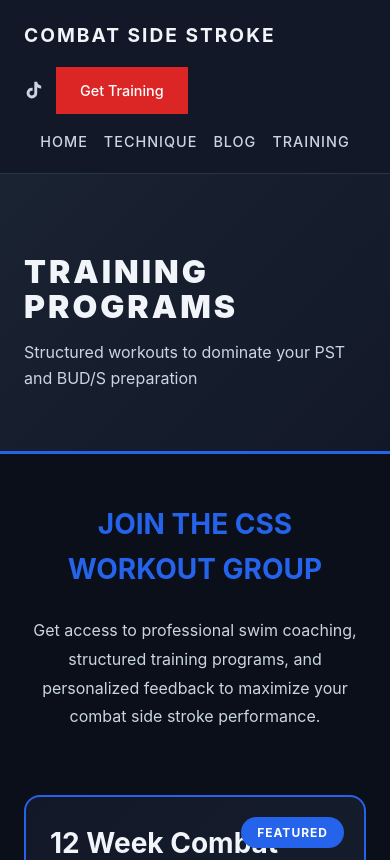
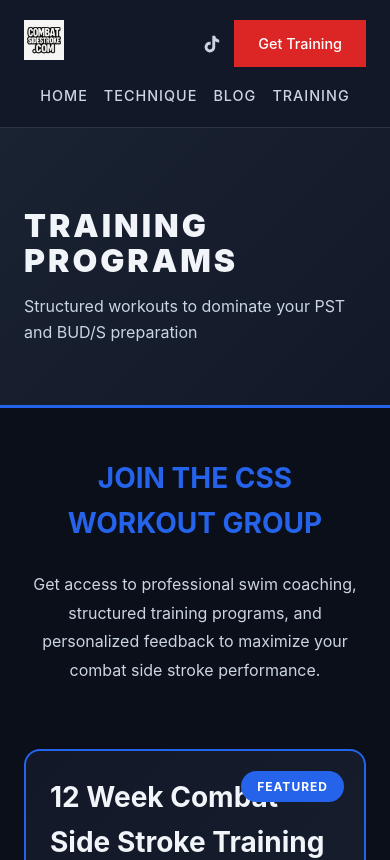
Before and after one commit to swimnerdtim/combatsidestroke, a React (Vite) app: page /combatsidestroke/training in a window 390 px wide. Shown: the top 860 px of the page. Built offline with nearby package versions, Linux system fonts and the light colour scheme.

Commit message:
Add modern Combat Side Stroke logo to header and footer

```diff
--- a/src/components/Footer.css
+++ b/src/components/Footer.css
@@ -18,11 +18,11 @@
   color: var(--text-primary);
 }
 
-.footer-logo {
-  font-size: 1.5rem;
-  font-weight: 700;
-  letter-spacing: 2px;
-  text-transform: uppercase;
+.footer-logo-img {
+  height: 60px;
+  width: auto;
+  object-fit: contain;
+  margin-bottom: 16px;
 }
 
 .footer-tagline {
--- a/src/components/Footer.jsx
+++ b/src/components/Footer.jsx
@@ -7,7 +7,7 @@ function Footer() {
       <div className="container">
         <div className="footer-content">
           <div className="footer-section">
-            <h3 className="footer-logo">COMBAT SIDE STROKE</h3>
+            <img src="/combatsidestroke/logo.png" alt="Combat Side Stroke" className="footer-logo-img" />
             <p className="footer-tagline">
               Become a force in the water.
             </p>
--- a/src/components/Header.css
+++ b/src/components/Header.css
@@ -14,13 +14,10 @@
   justify-content: space-between;
 }
 
-.logo-text {
-  font-size: 1.5rem;
-  font-weight: 700;
-  letter-spacing: 2px;
-  text-transform: uppercase;
-  color: var(--text-primary);
-  text-decoration: none;
+.logo-img {
+  height: 50px;
+  width: auto;
+  object-fit: contain;
 }
 
 .nav {
@@ -89,8 +86,8 @@
     gap: 16px;
   }
 
-  .logo-text {
-    font-size: 1.2rem;
+  .logo-img {
+    height: 40px;
   }
 
   .nav {
--- a/src/components/Header.jsx
+++ b/src/components/Header.jsx
@@ -7,7 +7,7 @@ function Header() {
       <div className="container">
         <div className="header-content">
           <Link to="/" className="logo">
-            <span className="logo-text">COMBAT SIDE STROKE</span>
+            <img src="/combatsidestroke/logo.png" alt="Combat Side Stroke" className="logo-img" />
           </Link>
 
           <nav className="nav">
```
Also changed, not shown: public/logo.png (added).
